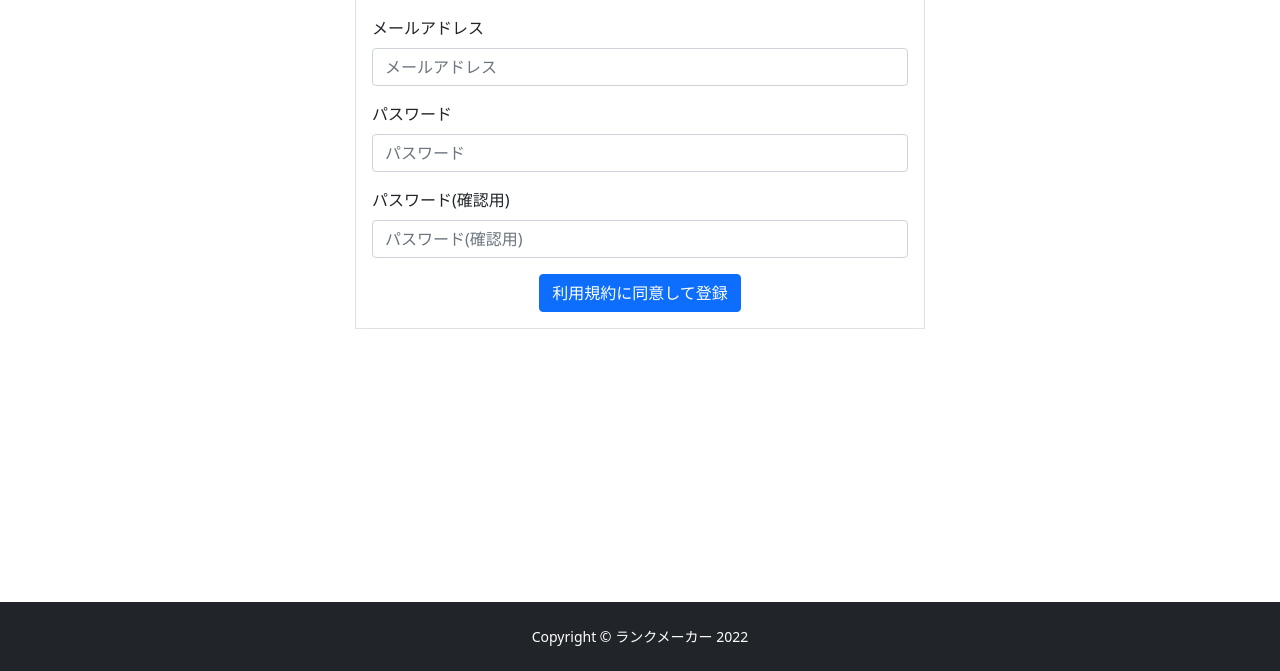
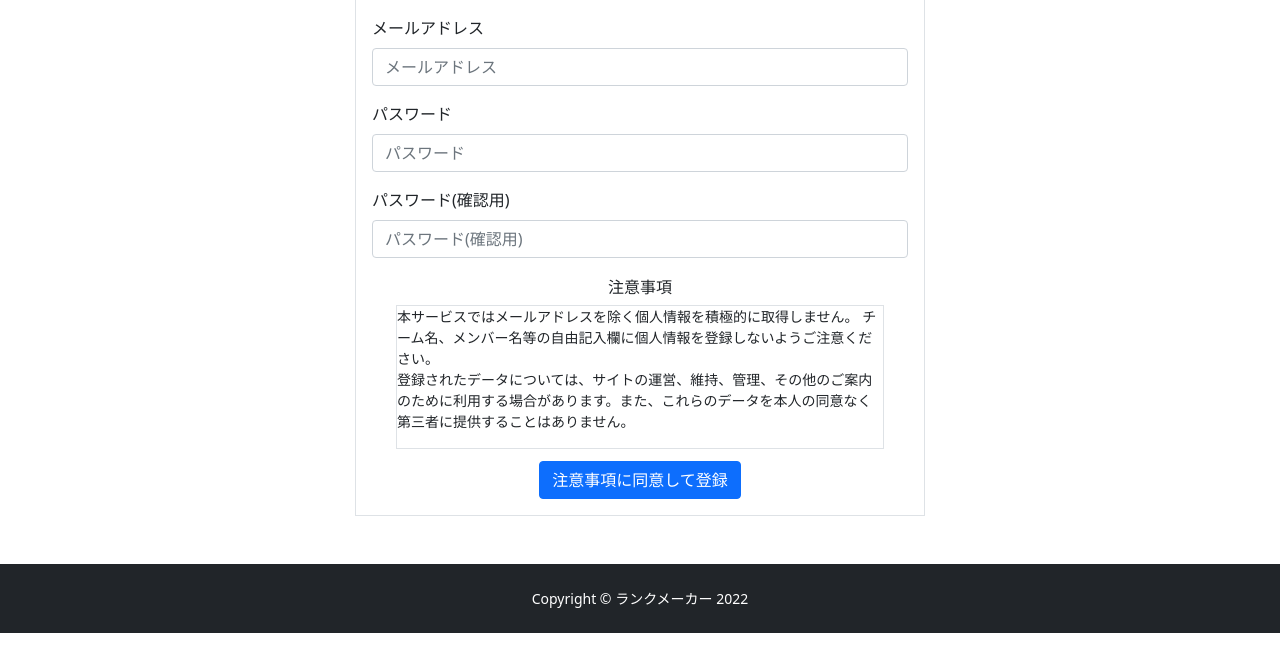
Before and after one commit to rufiyaaaa/rankmaker, a Django app: page /accounts/signup/ in a window 1280 px wide. Shown: the part 129-800 px from the top of the page. Run offline with Django 3.2, Linux system fonts and the light colour scheme; parts of the project's set-up code (start-up, migrations or seed data) failed here and were passed over; some libraries are stand-ins or nearby versions.

Commit message:
ゆるい利用規約を追加

```diff
--- a/accounts/templates/account/signup.html
+++ b/accounts/templates/account/signup.html
@@ -22,7 +22,16 @@
                     <input type="hidden" name="{{ redirect_field_name }}" value="{{ redirect_field_value }}"/>
                     {% endif %}
                 </div>
-                <button class="btn btn-primary" type="submit">利用規約に同意して登録</button>
+                <div class="px-4 py-1 mb-2 text-center">
+                    <h6>注意事項</h6>
+                    <div class="border text-start small">
+                        <p>
+                            本サービスではメールアドレスを除く個人情報を積極的に取得しません。 チーム名、メンバー名等の自由記入欄に個人情報を登録しないようご注意ください。<br>
+                            登録されたデータについては、サイトの運営、維持、管理、その他のご案内のために利用する場合があります。また、これらのデータを本人の同意なく第三者に提供することはありません。
+                        </p>
+                    </div>
+                </div>
+                <button class="btn btn-primary" type="submit">注意事項に同意して登録</button>
             </form>
         </div>
         <div class="col-xl-3 col-md-2"></div>
--- a/multi/templates/multi/base.html
+++ b/multi/templates/multi/base.html
@@ -104,7 +104,7 @@
     </div>
 
     <!-- Footer-->
-    <footer class="py-4 bg-dark">
+    <footer class="py-4 bg-dark mt-5">
         <div class="container px-5">
             <p class="m-0 text-center text-white small">Copyright &copy; ランクメーカー 2022</p>
         </div>
```
